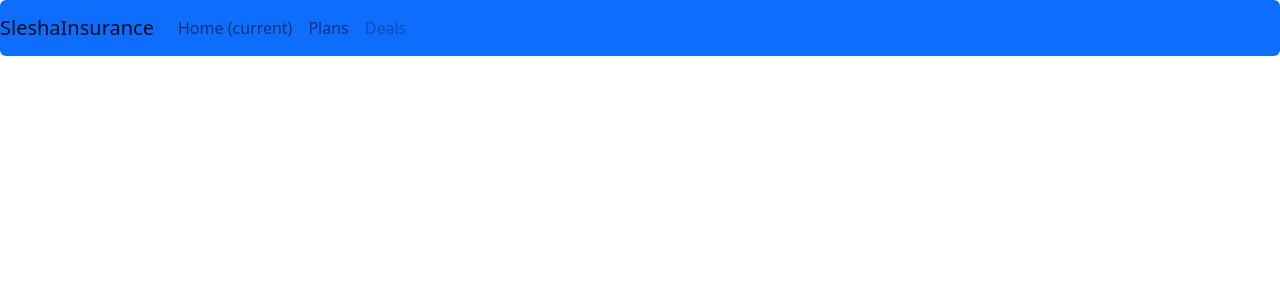
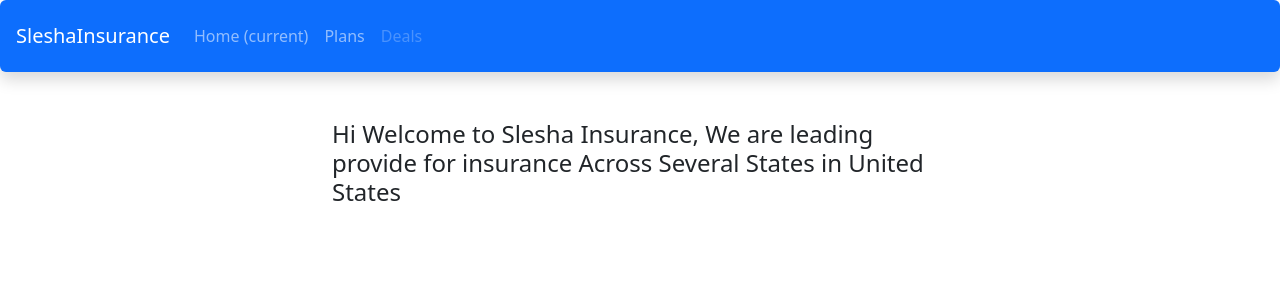
Before and after one commit to SleshaTraining/SleshaInsurance, an Angular app in the folder ui/SleshaInsuranceUI/: page / in a window 1280 px wide. Shown: the top 300 px of the page. Built offline with nearby package versions, Linux system fonts and the light colour scheme.

Commit message:
added basic description

```diff
--- a/ui/SleshaInsuranceUI/src/app/app.component.html
+++ b/ui/SleshaInsuranceUI/src/app/app.component.html
@@ -1,6 +1,6 @@
 <div class="container-fluid">
     <div class="row">
-        <nav class="navbar navbar-expand-lg navbar-primary bg-primary text-light rounded">
+        <nav class="navbar navbar-expand-lg navbar-dark bg-primary text-light rounded p-3 shadow">
             <button class="navbar-toggler" type="button" data-toggle="collapse" data-target="#navbarTogglerDemo03" aria-controls="navbarTogglerDemo03" aria-expanded="false" aria-label="Toggle navigation">
               <span class="navbar-toggler-icon"></span>
             </button>
@@ -22,4 +22,9 @@
             </div>
           </nav>
     </div>
+    <div class="row justify-content-center">
+        <div class="col-12 col-md-12 col-lg-8 col-xl-6 mt-5 h4">
+            Hi Welcome to Slesha Insurance, We are leading provide for insurance Across Several States in United States
+        </div>
+    </div>
 </div>
```
